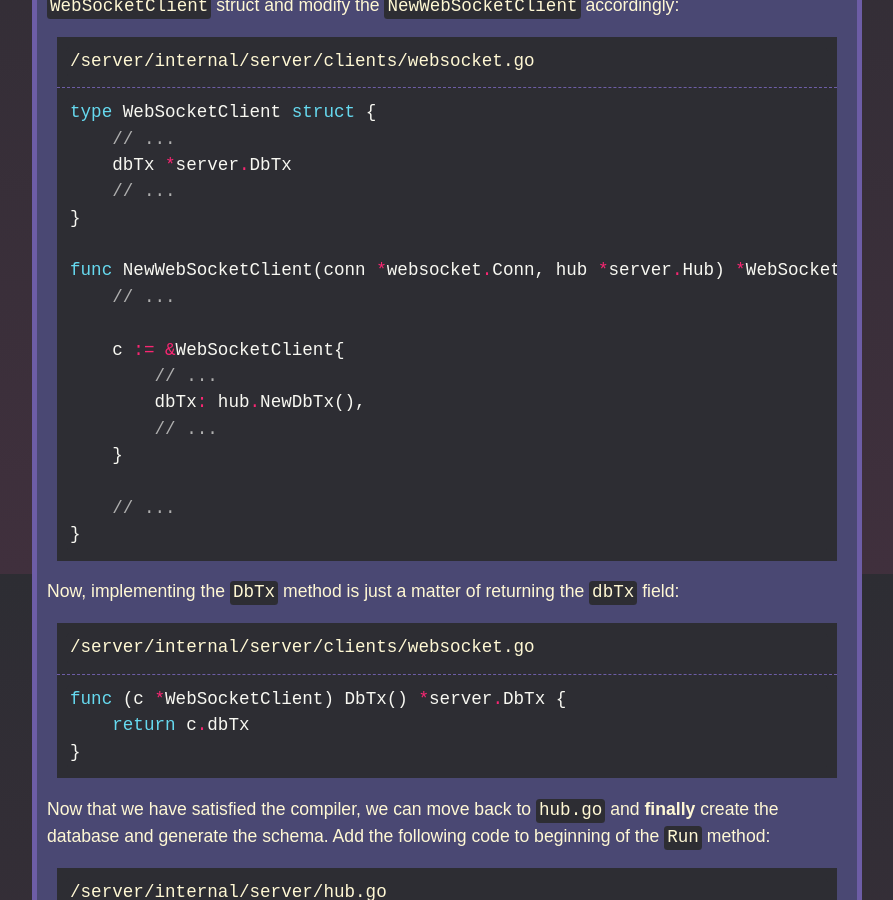
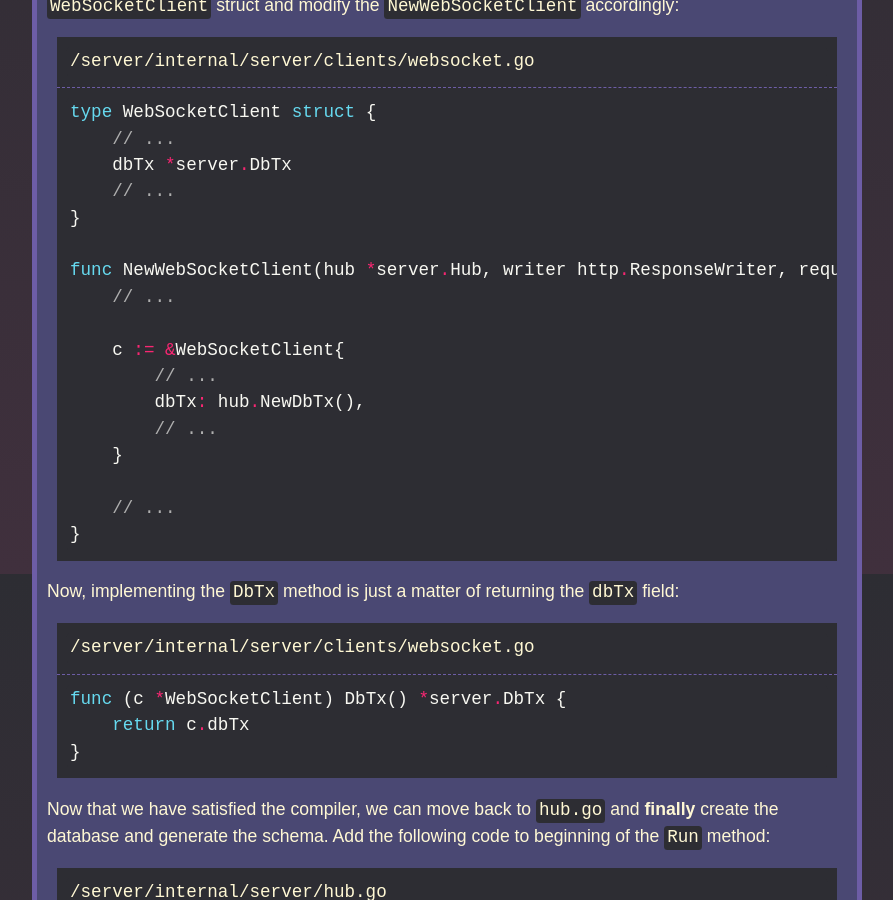
Before and after one commit to tristanbatchler/tbat.me, a Jekyll site: the page built from _posts/2024-11-10-godot-golang-mmo-part-5.md, in a window 1280 px wide and 900 px high, scrolled down 6626 px. Shown: the whole window, without its empty margins (193-1086 px from the left). Built offline with Jekyll 4.4.1, drawn with Linux system fonts in a browser that asks for light colours; some web fonts are replaced.

Commit message:
Fix method signature and next post link

```diff
--- a/_posts/2024-11-10-godot-golang-mmo-part-5.md
+++ b/_posts/2024-11-10-godot-golang-mmo-part-5.md
@@ -234,7 +234,7 @@
     // ...
 }
 
-func NewWebSocketClient(conn *websocket.Conn, hub *server.Hub) *WebSocketClient {
+func NewWebSocketClient(hub *server.Hub, writer http.ResponseWriter, request *http.Request) (server.ClientInterfacer, error) {
     // ...
 
     c := &WebSocketClient{
@@ -716,7 +716,7 @@
 
 You should be proud of yourself for getting this far. We have covered a lot of ground so far in the series, from setting up the project, to working with protocol buffers, to creating state machines, database connections, and authentication systems. It is a lot of work, but we are doing great!
 
-We will be transitioning into the real gameplay logic in the [next post](/2024/11/10/godot-golang-mmo-part-6), where we will be creating the `InGame` state and handling player movement and chat. So don't go anywhere!
+We will be transitioning into the real gameplay logic in the [next post](/2024/11/11/godot-golang-mmo-part-6), where we will be creating the `InGame` state and handling player movement and chat. So don't go anywhere!
 
 ---
 
```
